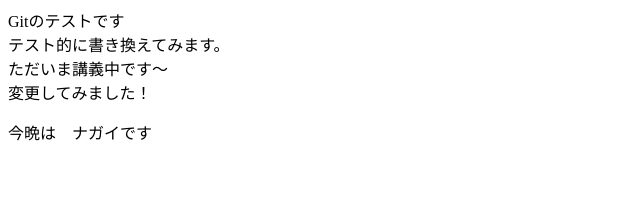
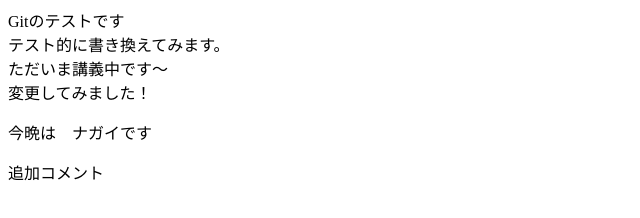
Before and after one commit to N-kazu42/gittest1, a plain HTML site: page index.html in a window 1280 px wide. Shown: the whole page, without its empty margins (0-640 px from the left). Drawn offline with Linux system fonts and the light colour scheme.

Commit message:
コメント

```diff
--- a/index.html
+++ b/index.html
@@ -12,5 +12,6 @@
     ただいま講義中です〜<br>
     変更してみました！<br>
     <p>今晩は　ナガイです</p>
+    <p>追加コメント</p>
 </body>
 </html>
```
